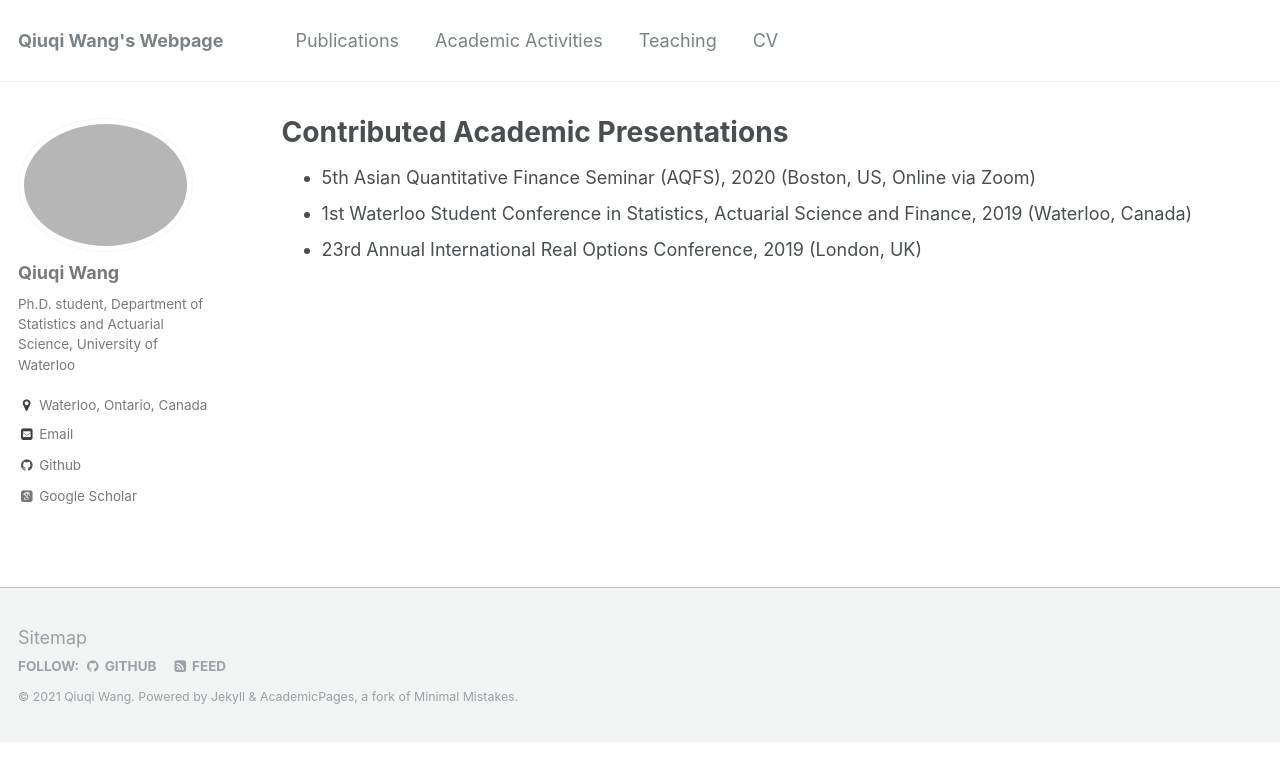
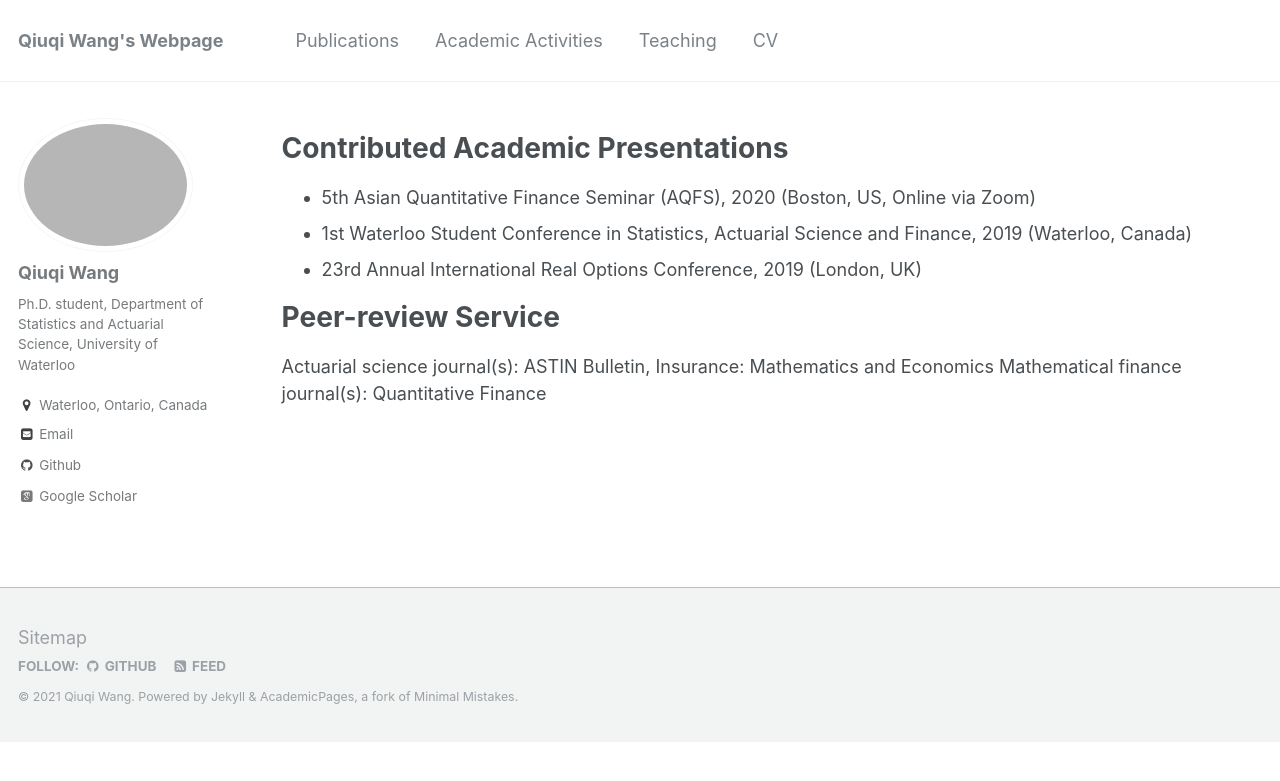
Before and after one commit to qwangan/qwangan.github.io, a Jekyll site: the page built from _pages/talks.md, in a window 1280 px wide. Shown: the top 781 px of the page. Built offline with Jekyll 4.4.1, drawn with Linux system fonts in a browser that asks for light colours; some web fonts are replaced.

Commit message:
Update talks.md

```diff
--- a/_pages/talks.md
+++ b/_pages/talks.md
@@ -1,10 +1,15 @@
 ---
 layout: archive
-title: "Contributed Academic Presentations"
+title: ""
 permalink: /talks/
 author_profile: true
 ---
 
+# Contributed Academic Presentations
 * 5th Asian Quantitative Finance Seminar (AQFS), 2020 (Boston, US, Online via Zoom)
 * 1st Waterloo Student Conference in Statistics, Actuarial Science and Finance, 2019 (Waterloo, Canada)
 * 23rd Annual International Real Options Conference, 2019 (London, UK)
+
+# Peer-review Service
+Actuarial science journal(s): ASTIN Bulletin, Insurance: Mathematics and Economics
+Mathematical finance journal(s): Quantitative Finance
```
